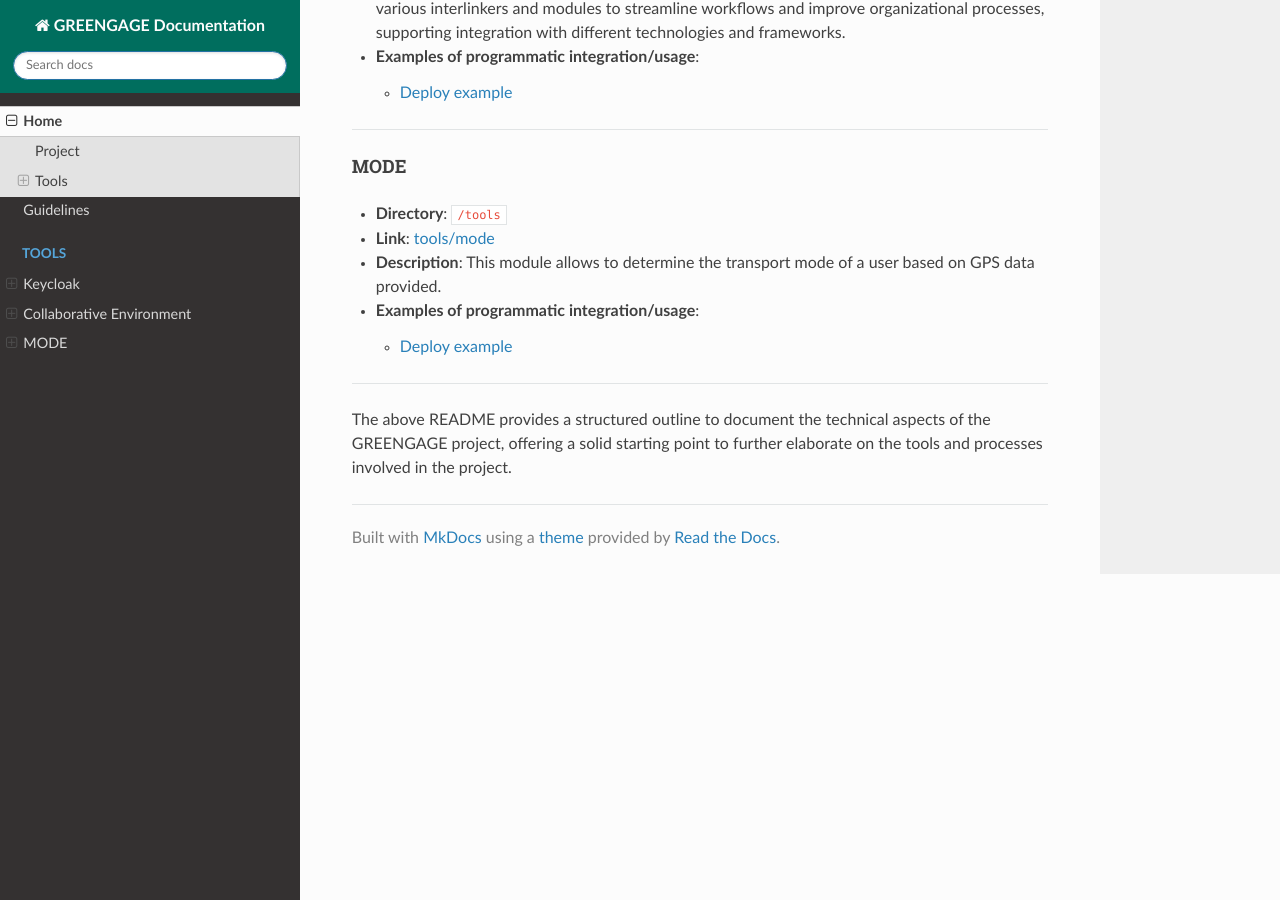
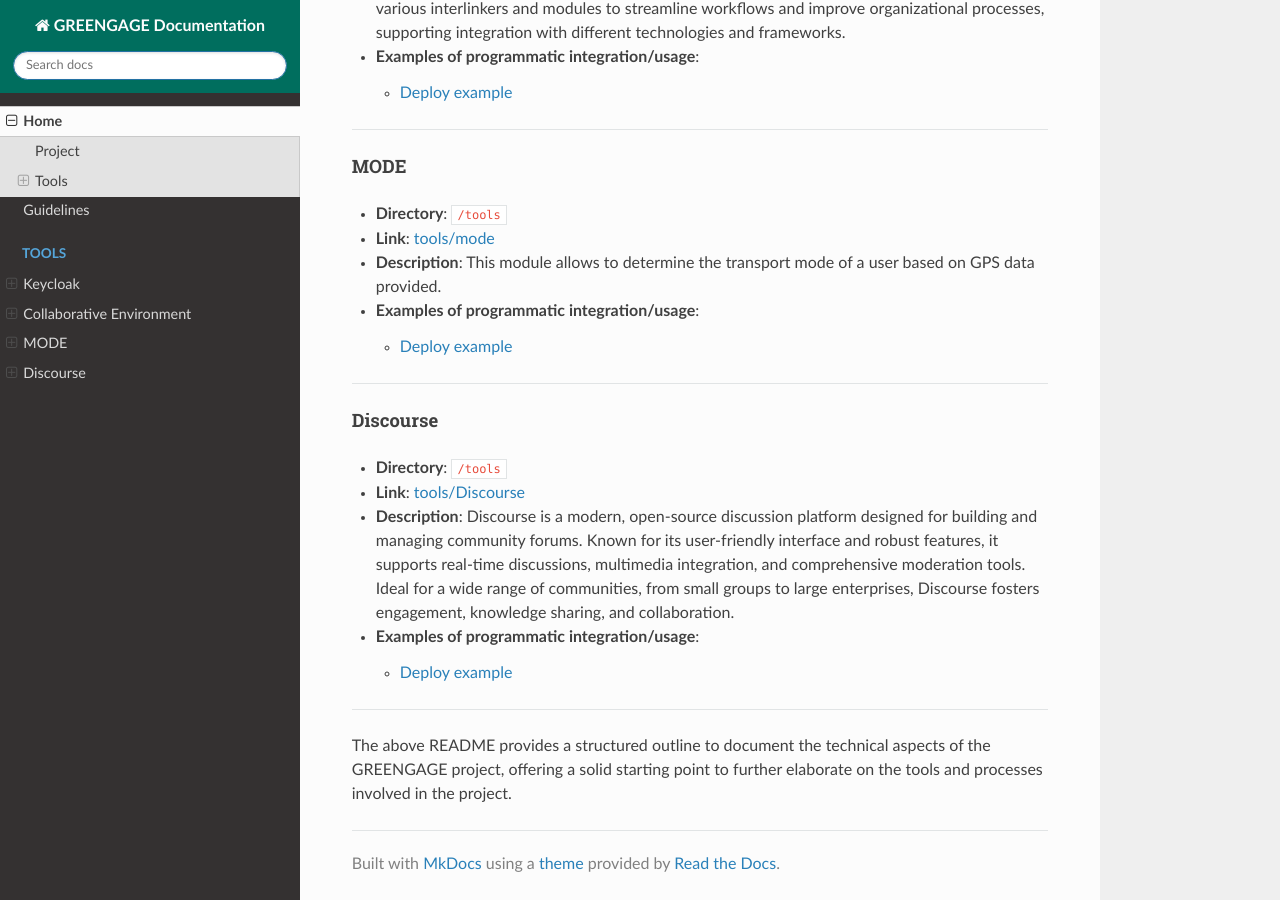
Before and after one commit to Greengage-project/Documentation, an MkDocs documentation site: the page built from docs/index.md, in a window 1280 px wide and 900 px high, scrolled down 1119 px. Built offline with MkDocs 1.6.1, drawn with Linux system fonts in a browser that asks for light colours; nearby versions of some CDN libraries.

Commit message:
Add Discourse integration and examples to tools directory

```diff
--- a/docs/index.md
+++ b/docs/index.md
@@ -42,4 +42,15 @@
 
 ---
 
+#### Discourse
+
+- **Directory**: `/tools`
+- **Link**: [tools/Discourse](tools/Discourse)
+- **Description**: Discourse is a modern, open-source discussion platform designed for building and managing community forums. Known for its user-friendly interface and robust features, it supports real-time discussions, multimedia integration, and comprehensive moderation tools. Ideal for a wide range of communities, from small groups to large enterprises, Discourse fosters engagement, knowledge sharing, and collaboration.
+
+  - **Examples of programmatic integration/usage**:
+    - [Deploy example](/tools/Discourse/examples)
+
+---
+
 The above README provides a structured outline to document the technical aspects of the GREENGAGE project, offering a solid starting point to further elaborate on the tools and processes involved in the project.
--- a/mkdocs.yml
+++ b/mkdocs.yml
@@ -28,5 +28,9 @@
           - Description: tools/mode
           - Integration: tools/mode/integration
           - Example of integration: tools/mode/examples
+      - Discourse:
+          - Description: tools/Discourse
+          - Integration: tools/Discourse/integration
+          - Example of integration: tools/Discourse/examples
 locale:
   - en
```
